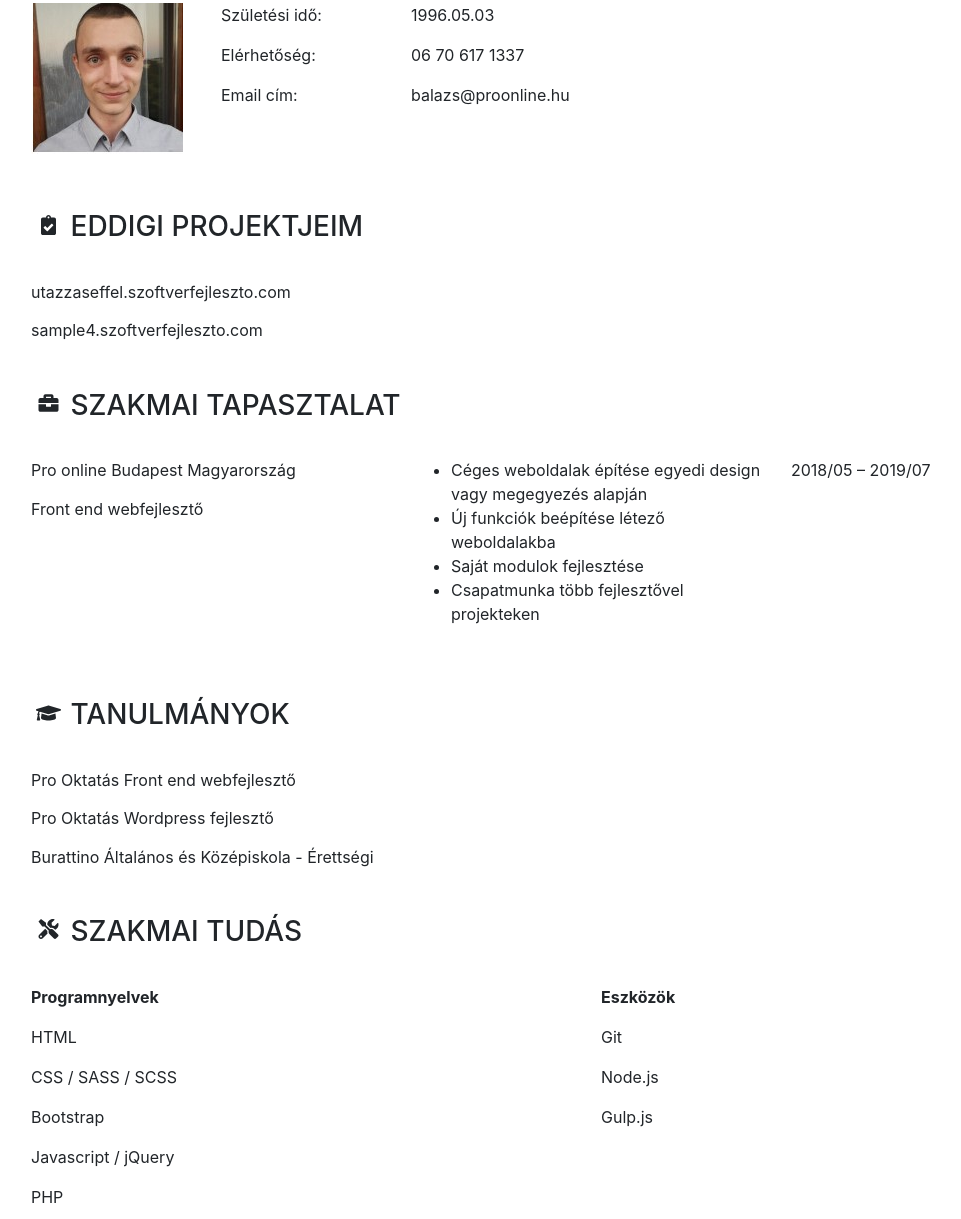
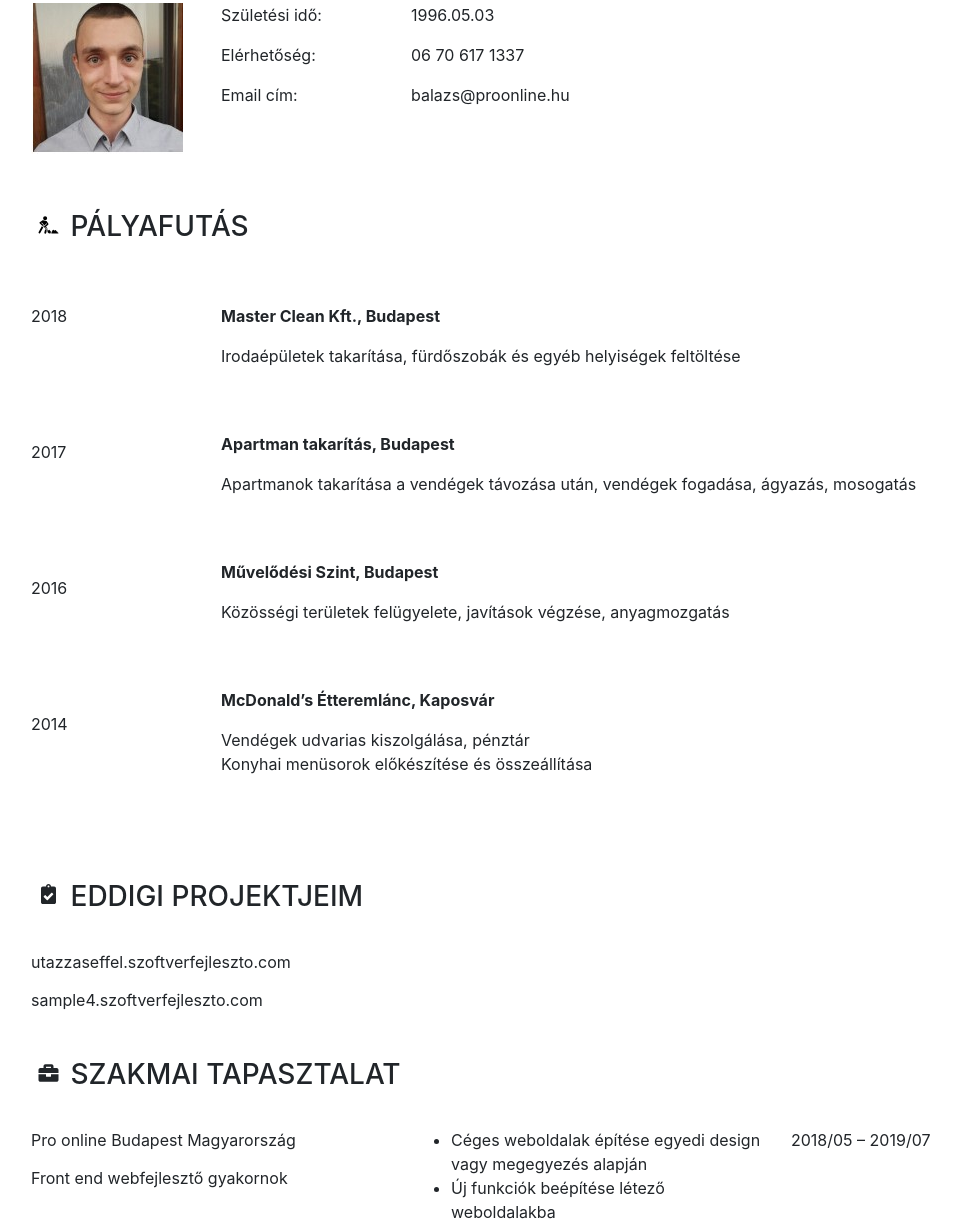
Before and after one commit to JSunn96/JSunn96.github.io, a plain HTML site: page index.html in a window 1280 px wide. Shown: the part 335-1554 px from the top of the page, without its empty margins (54-1015 px from the left). Drawn offline with nearby package versions, Linux system fonts and the light colour scheme.

Commit message:
Update index.html

```diff
--- a/index.html
+++ b/index.html
@@ -21,27 +21,27 @@
 <link rel="stylesheet" href="cv.css">
 <style>
 h3 {
-            padding: 2em 0 1em 0;
+    padding:2em 0 1em 0;
 }
 
-        body>div.row.experience>div:nth-child(1)>p {
+body > div.row.experience > div:nth-child(1) > p{
     margin-bottom: -0.6em;
 }
 
 
-        body>div.row.projects>div>p {
+body > div.row.projects > div > p {
     margin-bottom: -0.6em;
 }
 
-        body>div.row.studies>div>p {
+body > div.row.studies > div > p {
     margin-bottom: -0.6em;
 }
 
 
 h1 {
-            text-align: center;
-            padding: 1em;
-            font-size: 4em;
+    text-align:center;
+    padding:1em;
+    font-size:4em;
     text-transform: uppercase;
 }
 
@@ -50,10 +50,11 @@
 }
 
 svg {
-            width: 35px;
-            height: 35px;
-            padding-bottom: 15px;
+    width:35px;
+    height:35px;
+    padding-bottom:15px;
 }
+
 </style>
 </head>
 
@@ -61,12 +62,7 @@
     <header class="row-8">
         <h1>Török Balázs</h1>
     </header>
-    <svg aria-hidden="true" focusable="false" data-prefix="fas" data-icon="user" class="svg-inline--fa fa-user fa-w-14"
-        role="img" xmlns="http://www.w3.org/2000/svg" viewBox="0 0 448 512">
-        <path fill="currentColor"
-            d="M224 256c70.7 0 128-57.3 128-128S294.7 0 224 0 96 57.3 96 128s57.3 128 128 128zm89.6 32h-16.7c-22.2 10.2-46.9 16-72.9 16s-50.6-5.8-72.9-16h-16.7C60.2 288 0 348.2 0 422.4V464c0 26.5 21.5 48 48 48h352c26.5 0 48-21.5 48-48v-41.6c0-74.2-60.2-134.4-134.4-134.4z">
-        </path>
-    </svg>
+<svg aria-hidden="true" focusable="false" data-prefix="fas" data-icon="user" class="svg-inline--fa fa-user fa-w-14" role="img" xmlns="http://www.w3.org/2000/svg" viewBox="0 0 448 512"><path fill="currentColor" d="M224 256c70.7 0 128-57.3 128-128S294.7 0 224 0 96 57.3 96 128s57.3 128 128 128zm89.6 32h-16.7c-22.2 10.2-46.9 16-72.9 16s-50.6-5.8-72.9-16h-16.7C60.2 288 0 348.2 0 422.4V464c0 26.5 21.5 48 48 48h352c26.5 0 48-21.5 48-48v-41.6c0-74.2-60.2-134.4-134.4-134.4z"></path></svg>
 
     <h3 id="personal">SZEMÉLYI ADATOK</h3>
     <div class="row personal">
@@ -90,13 +86,84 @@
 
 
     </div>
-    <svg aria-hidden="true" focusable="false" data-prefix="fas" data-icon="clipboard-check"
-        class="svg-inline--fa fa-clipboard-check fa-w-12" role="img" xmlns="http://www.w3.org/2000/svg"
-        viewBox="0 0 384 512">
-        <path fill="currentColor"
-            d="M336 64h-80c0-35.3-28.7-64-64-64s-64 28.7-64 64H48C21.5 64 0 85.5 0 112v352c0 26.5 21.5 48 48 48h288c26.5 0 48-21.5 48-48V112c0-26.5-21.5-48-48-48zM192 40c13.3 0 24 10.7 24 24s-10.7 24-24 24-24-10.7-24-24 10.7-24 24-24zm121.2 231.8l-143 141.8c-4.7 4.7-12.3 4.6-17-.1l-82.6-83.3c-4.7-4.7-4.6-12.3.1-17L99.1 285c4.7-4.7 12.3-4.6 17 .1l46 46.4 106-105.2c4.7-4.7 12.3-4.6 17 .1l28.2 28.4c4.7 4.8 4.6 12.3-.1 17z">
-        </path>
+    <svg xmlns="http://www.w3.org/2000/svg" xmlns:xlink="http://www.w3.org/1999/xlink" version="1.1" id="Capa_1" x="0px" y="0px" width="464.996px" height="464.996px" viewBox="0 0 464.996 464.996" style="enable-background:new 0 0 464.996 464.996;" xml:space="preserve">
+        <g>
+            <g>
+                <path d="M153.91,122.664c25.501,0,46.252-20.748,46.252-46.251s-20.751-46.251-46.252-46.251c-25.502,0-46.25,20.748-46.25,46.251    S128.408,122.664,153.91,122.664z"/>
+                <path d="M157.709,328.925c-0.514-0.514-1.264-0.711-1.963-0.509c-0.698,0.199-1.233,0.761-1.398,1.468l-17.874,77.923    c-1.342,5.722-0.375,11.623,2.723,16.617c3.098,4.994,7.953,8.483,13.674,9.824c1.66,0.389,3.357,0.586,5.045,0.586    c10.254,0,19.053-6.983,21.396-16.983l12.213-53.772c0.156-0.674-0.044-1.381-0.534-1.871L157.709,328.925z"/>
+                <path d="M112.236,285l-14.714-14.577l-3.061,0.505c-3.689,0.823-5.43-0.307-6.932-1.596c-1.502-1.289-9.902-8.496-9.902-8.496    c-0.549-0.324-1.22-0.367-1.806-0.115c-0.586,0.25-1.016,0.767-1.16,1.387l-1.768,7.654L3.956,393.25    c-3.361,4.822-4.641,10.663-3.607,16.447c1.033,5.785,4.258,10.821,9.08,14.18c3.711,2.585,8.053,3.952,12.557,3.952    c7.203,0,13.959-3.523,18.074-9.429l72.587-130.687C113.241,286.767,113.005,285.782,112.236,285z"/>
+                <path d="M283.791,378.389c-0.076-0.391-0.267-0.75-0.549-1.031l-34.188-34.191c-0.781-0.78-2.048-0.78-2.828,0l-17.035,17.031    l-71.684-71.685l70.098-65.966c6.152-5.79,7.144-15.046,2.358-22.009l-38.686-56.289c-2.563-3.731-6.43-6.246-10.863-7.076    l-72.192-15.473c-0.033-0.007-0.066-0.013-0.1-0.019c-1.16-0.248-2.35-0.374-3.544-0.374c-3.245,0-6.399,0.912-9.118,2.637    l-65.966,41.828c-4.381,2.779-7.222,7.331-7.794,12.489c-0.569,5.159,1.209,10.221,4.877,13.889l54.406,54.406    c3.211,3.211,7.479,4.979,12.021,4.979c1.23,0,2.526-0.155,3.854-0.462l1.619-0.375l120.107,120.105l-17.031,17.031    c-0.78,0.781-0.78,2.047,0,2.828l34.189,34.19c0.281,0.281,0.641,0.473,1.033,0.549c2.084,0.405,13.031,2.425,23.815,2.425    c10.171,0,16.834-1.719,20.367-5.254c4.191-4.189,5.854-12.727,5.082-26.096C285.537,387.677,284.078,379.867,283.791,378.389z     M135.715,262.337l-2.227,2.154l-24.363-24.359l0.391-1.633c1.389-5.809-0.291-11.785-4.49-15.985l-39.397-39.396l11.714-7.427    l37.324,37.275c5.787,5.789,8.957,13.463,8.926,21.609c-0.002,0.533,0.209,1.045,0.586,1.421l8.215,8.213    c0.764,0.765,1.998,0.783,2.785,0.042l38.283-36.027c0.316-0.298,0.527-0.691,0.602-1.119l3.82-22.322l15.805,22.993    l-57.879,54.465C135.777,262.275,135.746,262.306,135.715,262.337z"/>
+                <path d="M180.933,280.482c-0.774-0.637-1.905-0.598-2.638,0.091l-7.057,6.641c-0.395,0.371-0.622,0.886-0.629,1.427    c-0.008,0.541,0.203,1.062,0.586,1.443l32.141,32.141c0.379,0.381,0.891,0.586,1.413,0.586c0.184,0,0.372-0.024,0.554-0.078    c0.699-0.2,1.234-0.767,1.396-1.476l0.026-0.108c2.332-9.951-1.27-20.567-9.174-27.047L180.933,280.482z"/>
+                <path d="M464.616,423.019l-6.719-12.662c-0.269-0.507-0.666-0.935-1.148-1.236l-6.973-4.39c-0.761-0.48-1.711-0.625-2.568-0.402    l-8.369-17.232c-0.172-0.341-0.42-0.639-0.725-0.87c-0.92-0.696-2.205-0.854-3.271-0.398l-3.934,1.688l-3.394-7.945    c-0.305-0.716-0.926-1.249-1.682-1.441l-11.285-2.877l-3.024-12.656c-0.164-0.687-0.611-1.271-1.23-1.611l-17.125-9.375    c-0.74-0.404-1.631-0.409-2.375-0.016l-15.156,8.061l-10.065-0.371l-16.133-15.297c-0.806-0.762-2.017-0.904-2.976-0.348    l-22,12.75c-0.547,0.316-0.953,0.83-1.139,1.437l-6.228,20.515l-11.551,13.86c-0.244,0.292-0.416,0.635-0.508,1.004l-7.75,31.528    c-0.184,0.745-0.014,1.534,0.461,2.139c0.475,0.604,1.199,0.958,1.967,0.958h162.004c1.146,0,2.222-0.609,2.812-1.592    C465.12,425.258,465.151,424.025,464.616,423.019z"/>
+            </g>
+        </g>
+        <g>
+        </g>
+        <g>
+        </g>
+        <g>
+        </g>
+        <g>
+        </g>
+        <g>
+        </g>
+        <g>
+        </g>
+        <g>
+        </g>
+        <g>
+        </g>
+        <g>
+        </g>
+        <g>
+        </g>
+        <g>
+        </g>
+        <g>
+        </g>
+        <g>
+        </g>
+        <g>
+        </g>
+        <g>
+        </g>
         </svg>
+    <h3 id="works">PÁLYAFUTÁS</h3>
+    <div class="row works">
+          <div class="col-2">
+             <br>
+              <p>2018</p><br><br><br><br>
+              <p>2017</p><br><br><br><br>
+              <p>2016</p><br><br><br><br>
+              <p>2014</p><br><br><br>
+          </div>
+       <div class="col">
+           <br>
+        <p><b>Master Clean Kft., Budapest</b></p>
+        <p>Irodaépületek takarítása, fürdőszobák és egyéb helyiségek feltöltése</p>
+        <br><br>
+        <p><b>Apartman takarítás, Budapest</b></p>
+        <p>Apartmanok takarítása a vendégek távozása után, vendégek fogadása, ágyazás, mosogatás</p>
+        <br><br>
+        <p><b>Művelődési Szint, Budapest</b></p>
+        <p>Közösségi területek felügyelete, javítások végzése,  	anyagmozgatás</p>
+        <br><br>
+        <p><b>McDonald’s Étteremlánc, Kaposvár</b></p>
+        <p>Vendégek udvarias kiszolgálása, pénztár <br>
+                Konyhai menüsorok előkészítése és összeállítása</p>
+        <br>
+
+       </div>
+
+
+
+
+    </div>
+
+
+
+
+<svg aria-hidden="true" focusable="false" data-prefix="fas" data-icon="clipboard-check" class="svg-inline--fa fa-clipboard-check fa-w-12" role="img" xmlns="http://www.w3.org/2000/svg" viewBox="0 0 384 512"><path fill="currentColor" d="M336 64h-80c0-35.3-28.7-64-64-64s-64 28.7-64 64H48C21.5 64 0 85.5 0 112v352c0 26.5 21.5 48 48 48h288c26.5 0 48-21.5 48-48V112c0-26.5-21.5-48-48-48zM192 40c13.3 0 24 10.7 24 24s-10.7 24-24 24-24-10.7-24-24 10.7-24 24-24zm121.2 231.8l-143 141.8c-4.7 4.7-12.3 4.6-17-.1l-82.6-83.3c-4.7-4.7-4.6-12.3.1-17L99.1 285c4.7-4.7 12.3-4.6 17 .1l46 46.4 106-105.2c4.7-4.7 12.3-4.6 17 .1l28.2 28.4c4.7 4.8 4.6 12.3-.1 17z"></path></svg>
 
     <h3 id="projects">EDDIGI PROJEKTJEIM</h3>
     <div class="row projects">
@@ -107,18 +174,13 @@
     </div>
 
     </div>
-    <svg aria-hidden="true" focusable="false" data-prefix="fas" data-icon="briefcase"
-        class="svg-inline--fa fa-briefcase fa-w-16" role="img" xmlns="http://www.w3.org/2000/svg" viewBox="0 0 512 512">
-        <path fill="currentColor"
-            d="M320 336c0 8.84-7.16 16-16 16h-96c-8.84 0-16-7.16-16-16v-48H0v144c0 25.6 22.4 48 48 48h416c25.6 0 48-22.4 48-48V288H320v48zm144-208h-80V80c0-25.6-22.4-48-48-48H176c-25.6 0-48 22.4-48 48v48H48c-25.6 0-48 22.4-48 48v80h512v-80c0-25.6-22.4-48-48-48zm-144 0H192V96h128v32z">
-        </path>
-    </svg>
+    <svg aria-hidden="true" focusable="false" data-prefix="fas" data-icon="briefcase" class="svg-inline--fa fa-briefcase fa-w-16" role="img" xmlns="http://www.w3.org/2000/svg" viewBox="0 0 512 512"><path fill="currentColor" d="M320 336c0 8.84-7.16 16-16 16h-96c-8.84 0-16-7.16-16-16v-48H0v144c0 25.6 22.4 48 48 48h416c25.6 0 48-22.4 48-48V288H320v48zm144-208h-80V80c0-25.6-22.4-48-48-48H176c-25.6 0-48 22.4-48 48v48H48c-25.6 0-48 22.4-48 48v80h512v-80c0-25.6-22.4-48-48-48zm-144 0H192V96h128v32z"></path></svg>
     <h3 id="experience">SZAKMAI TAPASZTALAT</h3>
     <div class="row experience">
         <div class="col">
 
             <p class="infop">Pro online Budapest Magyarország</p><br>
-            <p class="infop">Front end webfejlesztő</p>
+            <p class="infop">Front end webfejlesztő gyakornok</p>
         </div>
 
         <div class="col">
@@ -127,7 +189,7 @@
                 <li>Új funkciók beépítése létező weboldalakba</li>
                 <li>Saját modulok fejlesztése</li>
                 <li>Csapatmunka több fejlesztővel projekteken</li>
-
+                <li>Multimédia fejlesztés (Videó és hang szerkesztés)</li>
             </ul>
         </div>
 
@@ -135,13 +197,7 @@
             <p id="datep">2018/05 – 2019/07</p>
         </div>
     </div>
-    <svg aria-hidden="true" focusable="false" data-prefix="fas" data-icon="graduation-cap"
-        class="svg-inline--fa fa-graduation-cap fa-w-20" role="img" xmlns="http://www.w3.org/2000/svg"
-        viewBox="0 0 640 512">
-        <path fill="currentColor"
-            d="M622.34 153.2L343.4 67.5c-15.2-4.67-31.6-4.67-46.79 0L17.66 153.2c-23.54 7.23-23.54 38.36 0 45.59l48.63 14.94c-10.67 13.19-17.23 29.28-17.88 46.9C38.78 266.15 32 276.11 32 288c0 10.78 5.68 19.85 13.86 25.65L20.33 428.53C18.11 438.52 25.71 448 35.94 448h56.11c10.24 0 17.84-9.48 15.62-19.47L82.14 313.65C90.32 307.85 96 298.78 96 288c0-11.57-6.47-21.25-15.66-26.87.76-15.02 8.44-28.3 20.69-36.72L296.6 284.5c9.06 2.78 26.44 6.25 46.79 0l278.95-85.7c23.55-7.24 23.55-38.36 0-45.6zM352.79 315.09c-28.53 8.76-52.84 3.92-65.59 0l-145.02-44.55L128 384c0 35.35 85.96 64 192 64s192-28.65 192-64l-14.18-113.47-145.03 44.56z">
-        </path>
-    </svg>
+    <svg aria-hidden="true" focusable="false" data-prefix="fas" data-icon="graduation-cap" class="svg-inline--fa fa-graduation-cap fa-w-20" role="img" xmlns="http://www.w3.org/2000/svg" viewBox="0 0 640 512"><path fill="currentColor" d="M622.34 153.2L343.4 67.5c-15.2-4.67-31.6-4.67-46.79 0L17.66 153.2c-23.54 7.23-23.54 38.36 0 45.59l48.63 14.94c-10.67 13.19-17.23 29.28-17.88 46.9C38.78 266.15 32 276.11 32 288c0 10.78 5.68 19.85 13.86 25.65L20.33 428.53C18.11 438.52 25.71 448 35.94 448h56.11c10.24 0 17.84-9.48 15.62-19.47L82.14 313.65C90.32 307.85 96 298.78 96 288c0-11.57-6.47-21.25-15.66-26.87.76-15.02 8.44-28.3 20.69-36.72L296.6 284.5c9.06 2.78 26.44 6.25 46.79 0l278.95-85.7c23.55-7.24 23.55-38.36 0-45.6zM352.79 315.09c-28.53 8.76-52.84 3.92-65.59 0l-145.02-44.55L128 384c0 35.35 85.96 64 192 64s192-28.65 192-64l-14.18-113.47-145.03 44.56z"></path></svg>
     <h3 id="studies">TANULMÁNYOK</h3>
     <div class="row studies">
 
@@ -153,12 +209,7 @@
     </div>
 
     </div>
-    <svg aria-hidden="true" focusable="false" data-prefix="fas" data-icon="tools"
-        class="svg-inline--fa fa-tools fa-w-16" role="img" xmlns="http://www.w3.org/2000/svg" viewBox="0 0 512 512">
-        <path fill="currentColor"
-            d="M501.1 395.7L384 278.6c-23.1-23.1-57.6-27.6-85.4-13.9L192 158.1V96L64 0 0 64l96 128h62.1l106.6 106.6c-13.6 27.8-9.2 62.3 13.9 85.4l117.1 117.1c14.6 14.6 38.2 14.6 52.7 0l52.7-52.7c14.5-14.6 14.5-38.2 0-52.7zM331.7 225c28.3 0 54.9 11 74.9 31l19.4 19.4c15.8-6.9 30.8-16.5 43.8-29.5 37.1-37.1 49.7-89.3 37.9-136.7-2.2-9-13.5-12.1-20.1-5.5l-74.4 74.4-67.9-11.3L334 98.9l74.4-74.4c6.6-6.6 3.4-17.9-5.7-20.2-47.4-11.7-99.6.9-136.6 37.9-28.5 28.5-41.9 66.1-41.2 103.6l82.1 82.1c8.1-1.9 16.5-2.9 24.7-2.9zm-103.9 82l-56.7-56.7L18.7 402.8c-25 25-25 65.5 0 90.5s65.5 25 90.5 0l123.6-123.6c-7.6-19.9-9.9-41.6-5-62.7zM64 472c-13.2 0-24-10.8-24-24 0-13.3 10.7-24 24-24s24 10.7 24 24c0 13.2-10.7 24-24 24z">
-        </path>
-    </svg>
+    <svg aria-hidden="true" focusable="false" data-prefix="fas" data-icon="tools" class="svg-inline--fa fa-tools fa-w-16" role="img" xmlns="http://www.w3.org/2000/svg" viewBox="0 0 512 512"><path fill="currentColor" d="M501.1 395.7L384 278.6c-23.1-23.1-57.6-27.6-85.4-13.9L192 158.1V96L64 0 0 64l96 128h62.1l106.6 106.6c-13.6 27.8-9.2 62.3 13.9 85.4l117.1 117.1c14.6 14.6 38.2 14.6 52.7 0l52.7-52.7c14.5-14.6 14.5-38.2 0-52.7zM331.7 225c28.3 0 54.9 11 74.9 31l19.4 19.4c15.8-6.9 30.8-16.5 43.8-29.5 37.1-37.1 49.7-89.3 37.9-136.7-2.2-9-13.5-12.1-20.1-5.5l-74.4 74.4-67.9-11.3L334 98.9l74.4-74.4c6.6-6.6 3.4-17.9-5.7-20.2-47.4-11.7-99.6.9-136.6 37.9-28.5 28.5-41.9 66.1-41.2 103.6l82.1 82.1c8.1-1.9 16.5-2.9 24.7-2.9zm-103.9 82l-56.7-56.7L18.7 402.8c-25 25-25 65.5 0 90.5s65.5 25 90.5 0l123.6-123.6c-7.6-19.9-9.9-41.6-5-62.7zM64 472c-13.2 0-24-10.8-24-24 0-13.3 10.7-24 24-24s24 10.7 24 24c0 13.2-10.7 24-24 24z"></path></svg>
     <h3 id="craft">SZAKMAI TUDÁS</h3>
     <div class="row craft">
         <div class="col">
@@ -180,12 +231,7 @@
         </div>
 
     </div>
-    <svg aria-hidden="true" focusable="false" data-prefix="fas" data-icon="language"
-        class="svg-inline--fa fa-language fa-w-20" role="img" xmlns="http://www.w3.org/2000/svg" viewBox="0 0 640 512">
-        <path fill="currentColor"
-            d="M152.1 236.2c-3.5-12.1-7.8-33.2-7.8-33.2h-.5s-4.3 21.1-7.8 33.2l-11.1 37.5H163zM616 96H336v320h280c13.3 0 24-10.7 24-24V120c0-13.3-10.7-24-24-24zm-24 120c0 6.6-5.4 12-12 12h-11.4c-6.9 23.6-21.7 47.4-42.7 69.9 8.4 6.4 17.1 12.5 26.1 18 5.5 3.4 7.3 10.5 4.1 16.2l-7.9 13.9c-3.4 5.9-10.9 7.8-16.7 4.3-12.6-7.8-24.5-16.1-35.4-24.9-10.9 8.7-22.7 17.1-35.4 24.9-5.8 3.5-13.3 1.6-16.7-4.3l-7.9-13.9c-3.2-5.6-1.4-12.8 4.2-16.2 9.3-5.7 18-11.7 26.1-18-7.9-8.4-14.9-17-21-25.7-4-5.7-2.2-13.6 3.7-17.1l6.5-3.9 7.3-4.3c5.4-3.2 12.4-1.7 16 3.4 5 7 10.8 14 17.4 20.9 13.5-14.2 23.8-28.9 30-43.2H412c-6.6 0-12-5.4-12-12v-16c0-6.6 5.4-12 12-12h64v-16c0-6.6 5.4-12 12-12h16c6.6 0 12 5.4 12 12v16h64c6.6 0 12 5.4 12 12zM0 120v272c0 13.3 10.7 24 24 24h280V96H24c-13.3 0-24 10.7-24 24zm58.9 216.1L116.4 167c1.7-4.9 6.2-8.1 11.4-8.1h32.5c5.1 0 9.7 3.3 11.4 8.1l57.5 169.1c2.6 7.8-3.1 15.9-11.4 15.9h-22.9a12 12 0 0 1-11.5-8.6l-9.4-31.9h-60.2l-9.1 31.8c-1.5 5.1-6.2 8.7-11.5 8.7H70.3c-8.2 0-14-8.1-11.4-15.9z">
-        </path>
-    </svg>
+    <svg aria-hidden="true" focusable="false" data-prefix="fas" data-icon="language" class="svg-inline--fa fa-language fa-w-20" role="img" xmlns="http://www.w3.org/2000/svg" viewBox="0 0 640 512"><path fill="currentColor" d="M152.1 236.2c-3.5-12.1-7.8-33.2-7.8-33.2h-.5s-4.3 21.1-7.8 33.2l-11.1 37.5H163zM616 96H336v320h280c13.3 0 24-10.7 24-24V120c0-13.3-10.7-24-24-24zm-24 120c0 6.6-5.4 12-12 12h-11.4c-6.9 23.6-21.7 47.4-42.7 69.9 8.4 6.4 17.1 12.5 26.1 18 5.5 3.4 7.3 10.5 4.1 16.2l-7.9 13.9c-3.4 5.9-10.9 7.8-16.7 4.3-12.6-7.8-24.5-16.1-35.4-24.9-10.9 8.7-22.7 17.1-35.4 24.9-5.8 3.5-13.3 1.6-16.7-4.3l-7.9-13.9c-3.2-5.6-1.4-12.8 4.2-16.2 9.3-5.7 18-11.7 26.1-18-7.9-8.4-14.9-17-21-25.7-4-5.7-2.2-13.6 3.7-17.1l6.5-3.9 7.3-4.3c5.4-3.2 12.4-1.7 16 3.4 5 7 10.8 14 17.4 20.9 13.5-14.2 23.8-28.9 30-43.2H412c-6.6 0-12-5.4-12-12v-16c0-6.6 5.4-12 12-12h64v-16c0-6.6 5.4-12 12-12h16c6.6 0 12 5.4 12 12v16h64c6.6 0 12 5.4 12 12zM0 120v272c0 13.3 10.7 24 24 24h280V96H24c-13.3 0-24 10.7-24 24zm58.9 216.1L116.4 167c1.7-4.9 6.2-8.1 11.4-8.1h32.5c5.1 0 9.7 3.3 11.4 8.1l57.5 169.1c2.6 7.8-3.1 15.9-11.4 15.9h-22.9a12 12 0 0 1-11.5-8.6l-9.4-31.9h-60.2l-9.1 31.8c-1.5 5.1-6.2 8.7-11.5 8.7H70.3c-8.2 0-14-8.1-11.4-15.9z"></path></svg>
     <h3 id="language">NYELVTUDÁS</h3>
     <div class="row lang">
 
@@ -194,21 +240,13 @@
 
 
     </div>
-    <svg aria-hidden="true" focusable="false" data-prefix="fas" data-icon="lightbulb"
-        class="svg-inline--fa fa-lightbulb fa-w-11" role="img" xmlns="http://www.w3.org/2000/svg" viewBox="0 0 352 512">
-        <path fill="currentColor"
-            d="M96.06 454.35c.01 6.29 1.87 12.45 5.36 17.69l17.09 25.69a31.99 31.99 0 0 0 26.64 14.28h61.71a31.99 31.99 0 0 0 26.64-14.28l17.09-25.69a31.989 31.989 0 0 0 5.36-17.69l.04-38.35H96.01l.05 38.35zM0 176c0 44.37 16.45 84.85 43.56 115.78 16.52 18.85 42.36 58.23 52.21 91.45.04.26.07.52.11.78h160.24c.04-.26.07-.51.11-.78 9.85-33.22 35.69-72.6 52.21-91.45C335.55 260.85 352 220.37 352 176 352 78.61 272.91-.3 175.45 0 73.44.31 0 82.97 0 176zm176-80c-44.11 0-80 35.89-80 80 0 8.84-7.16 16-16 16s-16-7.16-16-16c0-61.76 50.24-112 112-112 8.84 0 16 7.16 16 16s-7.16 16-16 16z">
-        </path>
-    </svg>
+    <svg aria-hidden="true" focusable="false" data-prefix="fas" data-icon="lightbulb" class="svg-inline--fa fa-lightbulb fa-w-11" role="img" xmlns="http://www.w3.org/2000/svg" viewBox="0 0 352 512"><path fill="currentColor" d="M96.06 454.35c.01 6.29 1.87 12.45 5.36 17.69l17.09 25.69a31.99 31.99 0 0 0 26.64 14.28h61.71a31.99 31.99 0 0 0 26.64-14.28l17.09-25.69a31.989 31.989 0 0 0 5.36-17.69l.04-38.35H96.01l.05 38.35zM0 176c0 44.37 16.45 84.85 43.56 115.78 16.52 18.85 42.36 58.23 52.21 91.45.04.26.07.52.11.78h160.24c.04-.26.07-.51.11-.78 9.85-33.22 35.69-72.6 52.21-91.45C335.55 260.85 352 220.37 352 176 352 78.61 272.91-.3 175.45 0 73.44.31 0 82.97 0 176zm176-80c-44.11 0-80 35.89-80 80 0 8.84-7.16 16-16 16s-16-7.16-16-16c0-61.76 50.24-112 112-112 8.84 0 16 7.16 16 16s-7.16 16-16 16z"></path></svg>
     <h3 id="hobbies">ÉRDEKLŐDÉSI KÖRÖK</h3>
     <div class="row hobbies">
 
-        <ul>
-            <li>Sport</li>
-            <li>Audio,Hangdizájn</li>
-            <li>UX/UI design</li>
-            <li>Multimédia fejlesztés</li>
-        </ul>
+
+        <p>Sport, Zene</p>
+
 
 
     </div>
```
Lines whose indentation alone changed are shown as unchanged.
